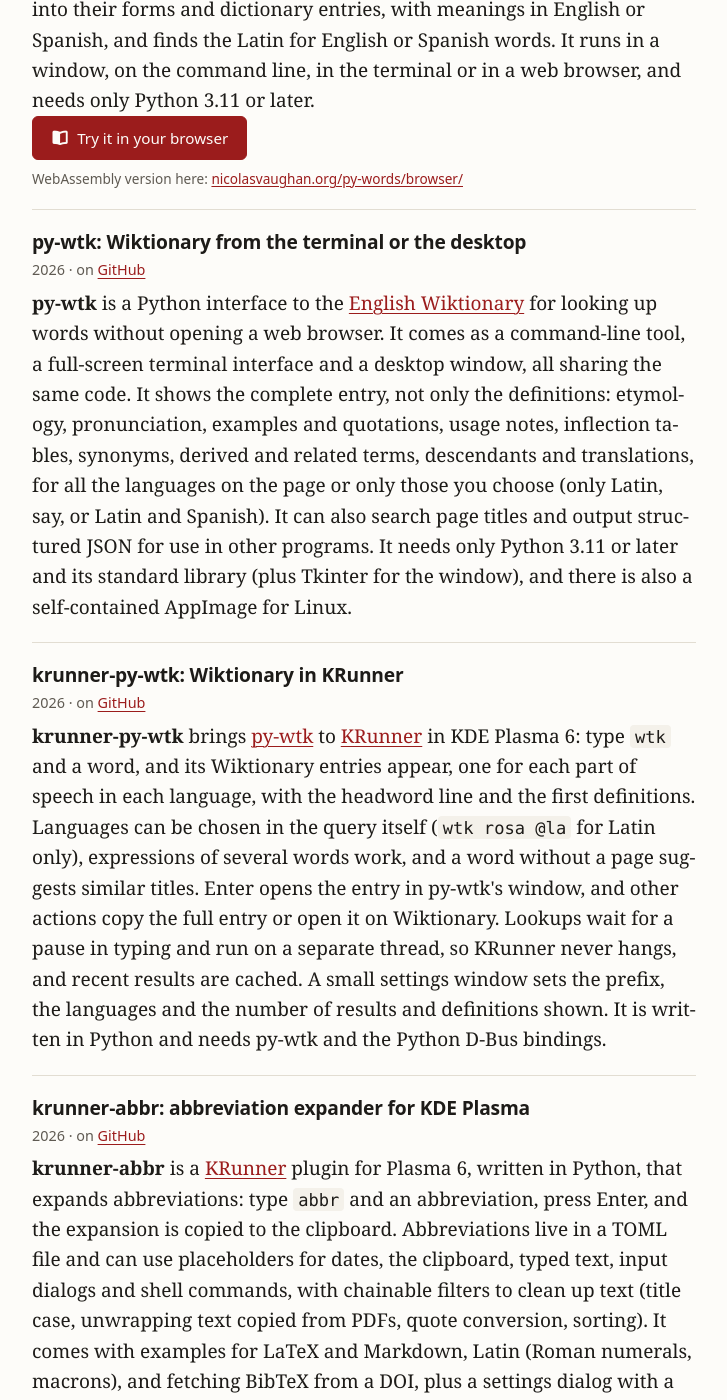
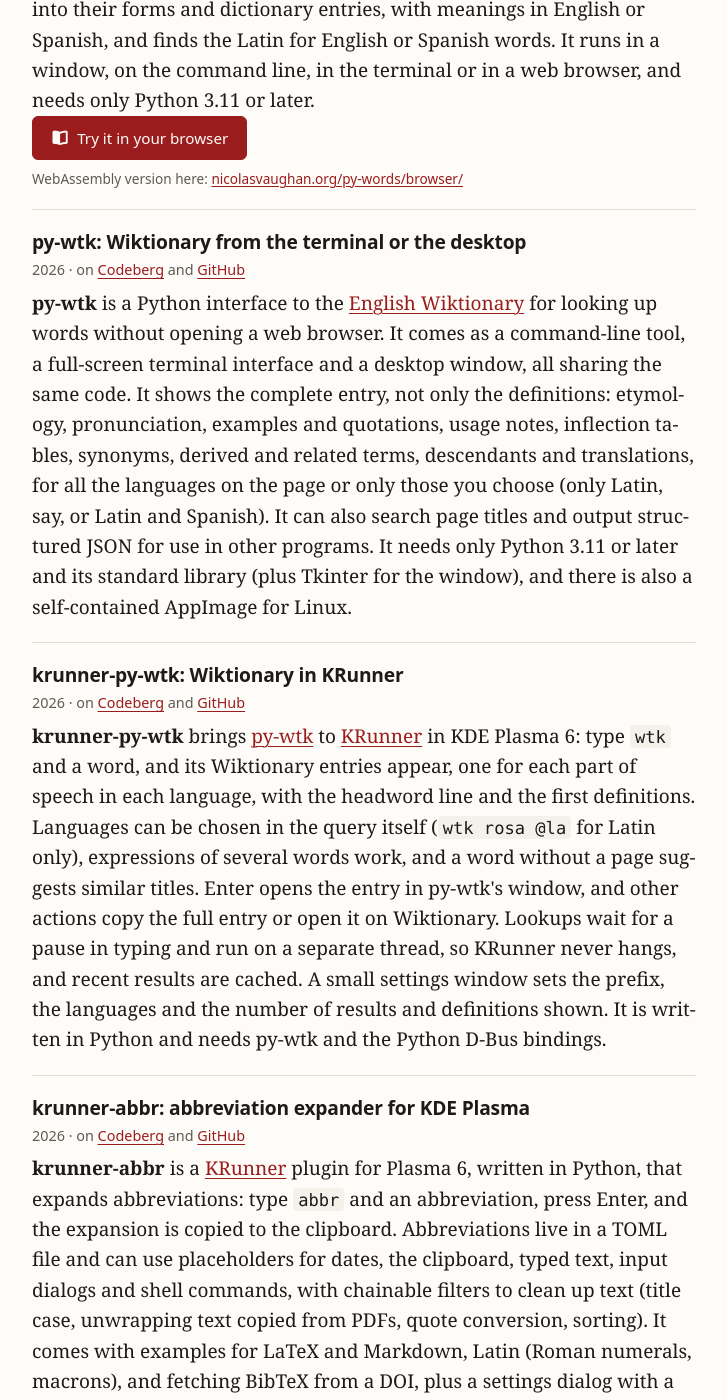
Before and after one commit to nivaca/nivaca.github.io, a Jekyll site: the page built from coding.md, in a window 1280 px wide and 1400 px high, scrolled down 482 px. Shown: the whole window, without its empty margins (276-1003 px from the left). Built offline with Jekyll 4.4.1, drawn with Linux system fonts in a browser that asks for light colours; some web fonts are replaced; a style sheet for code colours, icons or effects is not loaded; some of the changed text lies outside the part shown.

Commit message:
Coding page: add Codeberg links alongside GitHub

```diff
--- a/coding.md
+++ b/coding.md
@@ -18,19 +18,19 @@ I write software mostly in [Python](https://www.python.org/), along with XML/TEI
 
   <li class="project">
     <h2><a href="https://github.com/{{ site.github_username }}/py-wtk">py-wtk: Wiktionary from the terminal or the desktop</a></h2>
-    <p class="project-role">2026 · on <a href="https://github.com/{{ site.github_username }}/py-wtk">GitHub</a></p>
+    <p class="project-role">2026 · on <a href="https://codeberg.org/{{ site.codeberg_username }}/py-wtk">Codeberg</a> and <a href="https://github.com/{{ site.github_username }}/py-wtk">GitHub</a></p>
     <p><b>py-wtk</b> is a Python interface to the <a href="https://en.wiktionary.org">English Wiktionary</a> for looking up words without opening a web browser. It comes as a command-line tool, a full-screen terminal interface and a desktop window, all sharing the same code. It shows the complete entry, not only the definitions: etymology, pronunciation, examples and quotations, usage notes, inflection tables, synonyms, derived and related terms, descendants and translations, for all the languages on the page or only those you choose (only Latin, say, or Latin and Spanish). It can also search page titles and output structured JSON for use in other programs. It needs only Python 3.11 or later and its standard library (plus Tkinter for the window), and there is also a self-contained AppImage for Linux.</p>
   </li>
 
   <li class="project">
     <h2><a href="https://github.com/{{ site.github_username }}/krunner-py-wtk">krunner-py-wtk: Wiktionary in KRunner</a></h2>
-    <p class="project-role">2026 · on <a href="https://github.com/{{ site.github_username }}/krunner-py-wtk">GitHub</a></p>
+    <p class="project-role">2026 · on <a href="https://codeberg.org/{{ site.codeberg_username }}/krunner-py-wtk">Codeberg</a> and <a href="https://github.com/{{ site.github_username }}/krunner-py-wtk">GitHub</a></p>
     <p><b>krunner-py-wtk</b> brings <a href="https://github.com/{{ site.github_username }}/py-wtk">py-wtk</a> to <a href="https://userbase.kde.org/Plasma/Krunner">KRunner</a> in KDE Plasma 6: type <code>wtk</code> and a word, and its Wiktionary entries appear, one for each part of speech in each language, with the headword line and the first definitions. Languages can be chosen in the query itself (<code>wtk rosa @la</code> for Latin only), expressions of several words work, and a word without a page suggests similar titles. Enter opens the entry in py-wtk's window, and other actions copy the full entry or open it on Wiktionary. Lookups wait for a pause in typing and run on a separate thread, so KRunner never hangs, and recent results are cached. A small settings window sets the prefix, the languages and the number of results and definitions shown. It is written in Python and needs py-wtk and the Python D-Bus bindings.</p>
   </li>
 
   <li class="project">
     <h2><a href="https://github.com/{{ site.github_username }}/krunner-abbr">krunner-abbr: abbreviation expander for KDE Plasma</a></h2>
-    <p class="project-role">2026 · on <a href="https://github.com/{{ site.github_username }}/krunner-abbr">GitHub</a></p>
+    <p class="project-role">2026 · on <a href="https://codeberg.org/{{ site.codeberg_username }}/krunner-abbr">Codeberg</a> and <a href="https://github.com/{{ site.github_username }}/krunner-abbr">GitHub</a></p>
     <p><b>krunner-abbr</b> is a <a href="https://userbase.kde.org/Plasma/Krunner">KRunner</a> plugin for Plasma 6, written in Python, that expands abbreviations: type <code>abbr</code> and an abbreviation, press Enter, and the expansion is copied to the clipboard. Abbreviations live in a TOML file and can use placeholders for dates, the clipboard, typed text, input dialogs and shell commands, with chainable filters to clean up text (title case, unwrapping text copied from PDFs, quote conversion, sorting). It comes with examples for LaTeX and Markdown, Latin (Roman numerals, macrons), and fetching BibTeX from a DOI, plus a settings dialog with a live preview.</p>
   </li>
 
@@ -42,19 +42,19 @@ I write software mostly in [Python](https://www.python.org/), along with XML/TEI
 
   <li class="project">
     <h2><a href="https://github.com/{{ site.github_username }}/py-imposition">py-imposition: a command-line PDF imposition toolkit</a></h2>
-    <p class="project-role">2026 · on <a href="https://github.com/{{ site.github_username }}/py-imposition">GitHub</a></p>
+    <p class="project-role">2026 · on <a href="https://codeberg.org/{{ site.codeberg_username }}/py-imposition">Codeberg</a> and <a href="https://github.com/{{ site.github_username }}/py-imposition">GitHub</a></p>
     <p><b>py-imposition</b> prepares PDFs for printing and binding from the command line, covering the feature set of the Quite Imposing Plus plug-in for Acrobat without needing Acrobat. It makes booklets (perfect, saddle-stitched or cut-and-stack, with creep and right-to-left binding), n-up sheets and step-and-repeat layouts, and it can shuffle, trim, shift and scale pages, add bleeds, crop and fold marks, page numbers and stamps, merge variable data, and split or join documents. Commands can be chained, saved as reusable sequences, or attached to hot folders that process whatever PDFs land in them. It is written in Python with pikepdf and ReportLab.</p>
   </li>
 
   <li class="project">
     <h2><a href="https://github.com/{{ site.github_username }}/pdf-word-finder">pdf-word-finder: find which pages of a PDF a word is on</a></h2>
-    <p class="project-role">2026 · on <a href="https://github.com/{{ site.github_username }}/pdf-word-finder">GitHub</a></p>
+    <p class="project-role">2026 · on <a href="https://codeberg.org/{{ site.codeberg_username }}/pdf-word-finder">Codeberg</a> and <a href="https://github.com/{{ site.github_username }}/pdf-word-finder">GitHub</a></p>
     <p><b>pdf-word-finder</b> searches a PDF for a list of words, phrases or regular expressions and reports the pages each one appears on, one line per term, in the form of a book index. It gives the page numbers printed in the book (roman numerals in the front matter, restarts in later volumes) rather than the PDF's position in the file, and warns when the PDF has no page labels instead of making them up. It runs on the command line or in a window, and needs only Python 3.9 or later and <code>pypdf</code>, using PyMuPDF when available for better reading order in pages with columns, footnotes or critical apparatus.</p>
   </li>
 
   <li class="project">
     <h2><a href="https://github.com/{{ site.github_username }}/validate">validate: Schematron validation for TEI-XML from the terminal</a></h2>
-    <p class="project-role">2026 · on <a href="https://github.com/{{ site.github_username }}/validate">GitHub</a></p>
+    <p class="project-role">2026 · on <a href="https://codeberg.org/{{ site.codeberg_username }}/validate">Codeberg</a> and <a href="https://github.com/{{ site.github_username }}/validate">GitHub</a></p>
     <p><b>validate</b> is a Python script that checks TEI-XML documents against the Schematron rules embedded in an ODD (or in an already-extracted <code>.sch</code>, or harvested from an ODD-generated RelaxNG schema, the rules Jing ignores), running them with Saxon. Unlike oXygen, which silently stops after a hundred errors, it reports every violation, with counts per rule and, if asked, the line number and <code>xml:id</code> of each offender, and says exactly how many it left out when the listing is capped. It returns a non-zero exit code on violations, so it can run in a Makefile or a pre-commit hook. It needs Python 3.9 or later, <code>saxonche</code> and <code>lxml</code>.</p>
   </li>
 
```
